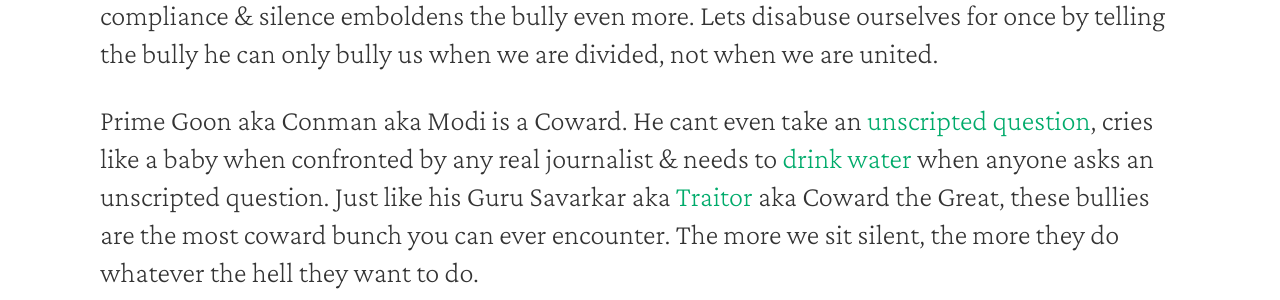
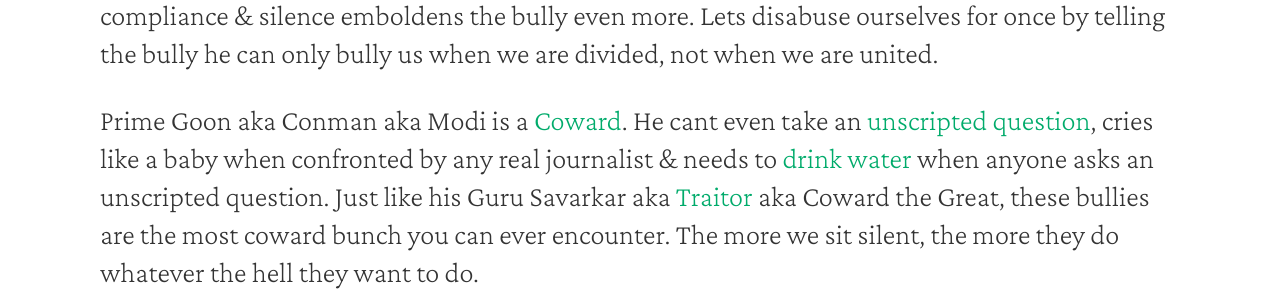
Before and after one commit to thekalinga/thekalinga.in, a Jekyll site: the page built from _posts/2019-11-24-why-fascist-nrc-should-be-opposed/2019-11-24-why-fascist-nrc-should-be-opposed.md, in a window 1280 px wide and 900 px high, scrolled down 1204 px. Shown: the part 156-456 px from the top of the window. Built offline with Jekyll 4.4.1, drawn with Linux system fonts in a browser that asks for light colours; nearby versions of some CDN libraries; some of the changed lines change nothing that is shown.

Commit message:
fixed minor issue

```diff
--- a/_posts/2019-11-24-why-fascist-nrc-should-be-opposed/2019-11-24-why-fascist-nrc-should-be-opposed.md
+++ b/_posts/2019-11-24-why-fascist-nrc-should-be-opposed/2019-11-24-why-fascist-nrc-should-be-opposed.md
@@ -39,7 +39,7 @@ The more you let a bully win, the more pain he inflicts on us all.
 Our compliance & silence emboldens the bully even more.
 Lets disabuse ourselves for once by telling the bully he can only bully us when we are divided, not when we are united.
 
-Prime Goon aka Conman aka Modi is a Coward.
+Prime Goon aka Conman aka Modi is a [Coward](https://thewire.in/media/narendra-modi-press-conference).
 He cant even take an [unscripted question](https://www.youtube.com/watch?v=NbOQa8p080A), cries like a baby when confronted by any real journalist & needs to [drink water](https://www.youtube.com/watch?v=G3PKuc9Nsb4) when anyone asks an unscripted question.
 Just like his Guru Savarkar aka [Traitor](https://thewire.in/history/bhagat-singh-and-savarkar-a-tale-of-two-petitions) aka Coward the Great, these bullies are the most coward bunch you can ever encounter.
 The more we sit silent, the more they do whatever the hell they want to do.
```
